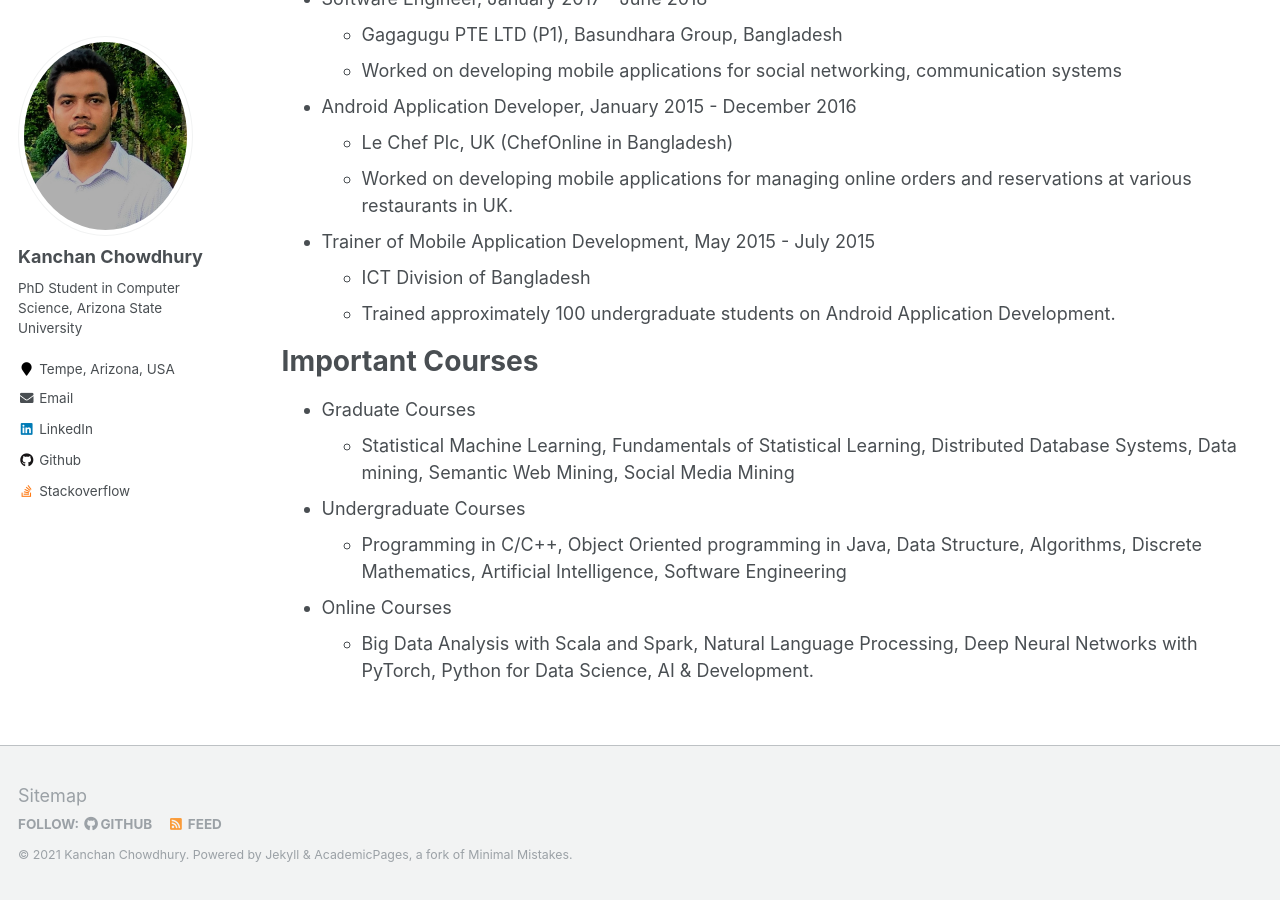
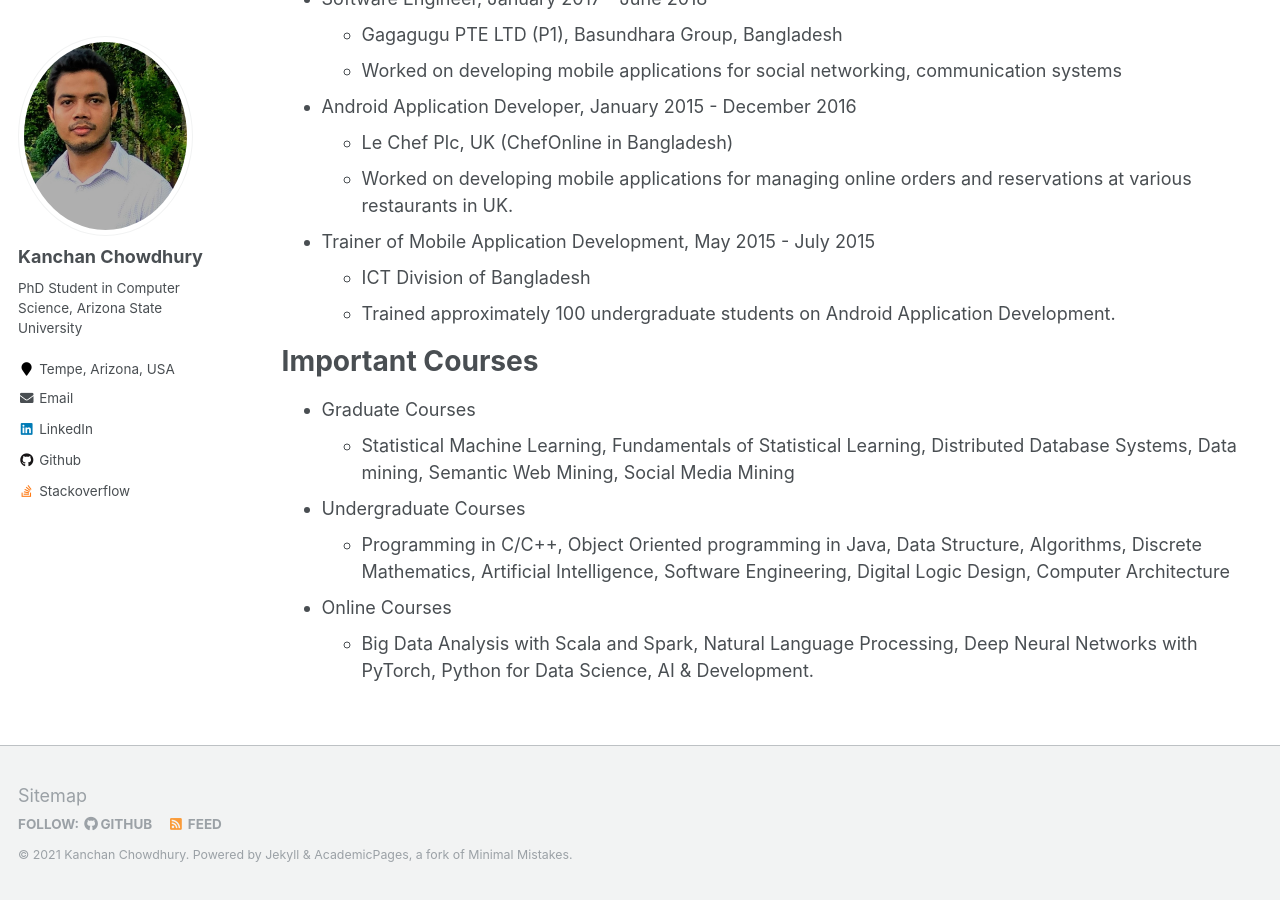
Before and after one commit to kanchanchy/kanchanchy.github.io, a Jekyll site: the page built from _pages/education-experience.md, in a window 1280 px wide and 900 px high, scrolled down 917 px. Built offline with Jekyll 4.4.1, drawn with Linux system fonts in a browser that asks for light colours.

Commit message:
'new-course-added'

```diff
--- a/_pages/education-experience.md
+++ b/_pages/education-experience.md
@@ -48,6 +48,6 @@ Important Courses
 * Graduate Courses
   * Statistical Machine Learning, Fundamentals of Statistical Learning, Distributed Database Systems, Data mining, Semantic Web Mining, Social Media Mining
 * Undergraduate Courses
-  * Programming in C/C++, Object Oriented programming in Java, Data Structure, Algorithms, Discrete Mathematics, Artificial Intelligence, Software Engineering
+  * Programming in C/C++, Object Oriented programming in Java, Data Structure, Algorithms, Discrete Mathematics, Artificial Intelligence, Software Engineering, Digital Logic Design, Computer Architecture
 * Online Courses
   * Big Data Analysis with Scala and Spark, Natural Language Processing, Deep Neural Networks with PyTorch, Python for Data Science, AI & Development.
```
